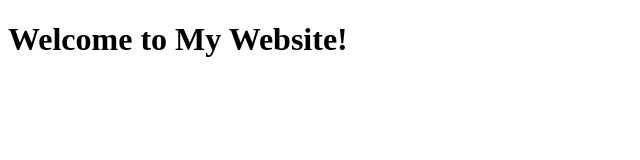
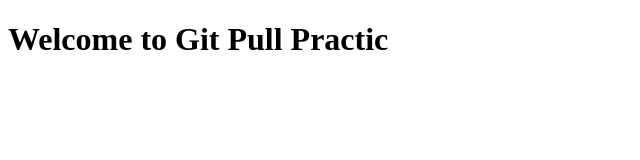
Before and after one commit to alfazs147/MyWebsite, a plain HTML site: page index.html in a window 1280 px wide. Shown: the whole page, without its empty margins (0-640 px from the left). Drawn offline with Linux system fonts and the light colour scheme.

Commit message:
Update index.html
head change

```diff
--- a/index.html
+++ b/index.html
@@ -6,7 +6,7 @@
 </head>
 
 <body>
-    <h1>Welcome to My Website!</h1>
+    <h1>Welcome to Git Pull Practic</h1>
 </body>
 
 </html>
```
